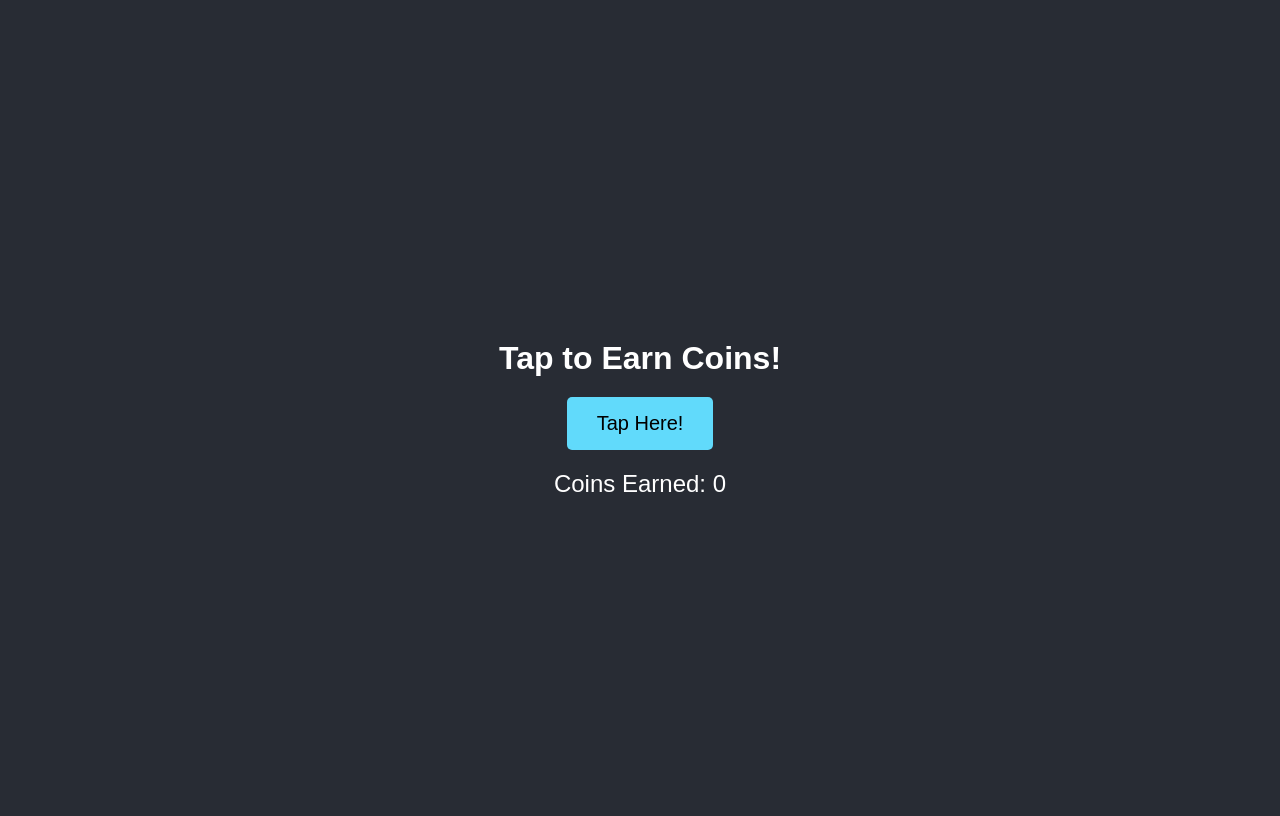
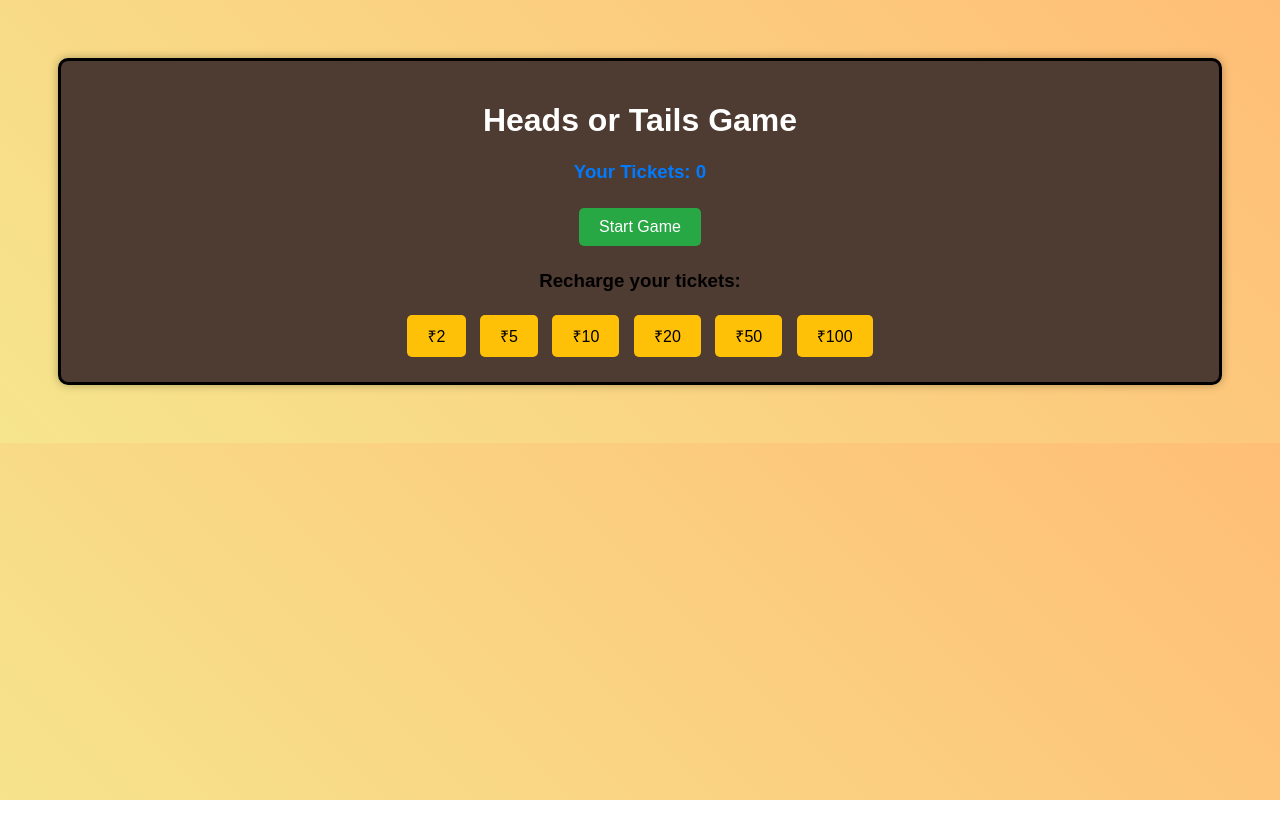
Before and after one commit to Arvindjaisal/mrjaisal, a plain HTML site: page index.html in a window 1280 px wide. Drawn offline with Linux system fonts and the light colour scheme.

Commit message:
Update index.html
head or tail

```diff
--- a/index.html
+++ b/index.html
@@ -3,50 +3,149 @@
 <head>
     <meta charset="UTF-8">
     <meta name="viewport" content="width=device-width, initial-scale=1.0">
-    <title>Tap to Earn Coins</title>
+    <title>Heads or Tails Game</title>
     <style>
         body {
             font-family: Arial, sans-serif;
-            display: flex;
-            flex-direction: column;
-            align-items: center;
-            justify-content: center;
-            height: 100vh;
-            background-color: #282c34;
+            background: linear-gradient(45deg, #f6e58d, #ffbe76); /* Celebration-like background */
+            text-align: center;
+            padding: 50px;
+        }
+        .container {
+            background: #4e3b31; /* Dark brown color */
+            padding: 20px;
+            border-radius: 10px;
+            box-shadow: 0 0 10px rgba(0,0,0,0.3);
+            border: 3px solid black; /* Black border */
+        }
+        h1 {
+            color: #fff; /* White color for heading */
+        }
+        .ticket {
+            margin: 20px 0;
+            color: #007bff; /* Blue color for ticket count */
+        }
+        button {
+            padding: 10px 20px;
+            font-size: 16px;
+            margin: 5px;
+            cursor: pointer;
+            border: none;
+            border-radius: 5px;
+            transition: background-color 0.3s ease;
+        }
+        .start-btn {
+            background-color: #28a745; /* Green */
             color: white;
         }
-        h1 {
-            margin-bottom: 20px;
+        .start-btn:hover {
+            background-color: #218838; /* Darker green on hover */
         }
-        button {
-            padding: 15px 30px;
-            font-size: 20px;
-            background-color: #61dafb;
-            border: none;
+        .recharge-btn {
+            background-color: #ffc107; /* Dark Yellow */
+            color: black;
+        }
+        .recharge-btn:hover {
+            background-color: #e0a800; /* Darker yellow on hover */
+        }
+        #coinImage {
+            width: 100px;
+            height: 100px;
+            display: none; /* Initially hidden */
+            transition: transform 3s ease-in-out;
+        }
+        .spinning {
+            animation: spin 3s forwards;
+        }
+        @keyframes spin {
+            from {
+                transform: rotate(0deg);
+            }
+            to {
+                transform: rotate(360deg);
+            }
+        }
+        .payment-options {
+            display: none; /* Initially hidden */
+            margin-top: 20px;
+            background-color: white; /* White background for payment options */
+            padding: 20px;
             border-radius: 5px;
-            cursor: pointer;
+            box-shadow: 0 0 10px rgba(0,0,0,0.2);
         }
-        button:hover {
-            background-color: #21a1f1;
+        .payment-options button {
+            background-color: #007bff; /* Blue for payment buttons */
+            color: white;
         }
-        .coins {
-            margin-top: 20px;
-            font-size: 24px;
+        .payment-options button:hover {
+            background-color: #0056b3; /* Darker blue on hover */
         }
     </style>
 </head>
 <body>
-    <h1>Tap to Earn Coins!</h1>
-    <button id="earnButton">Tap Here!</button>
-    <div class="coins" id="coinCount">Coins Earned: 0</div>
+    <div class="container">
+        <h1>Heads or Tails Game</h1>
+        <div class="ticket">
+            <h3>Your Tickets: <span id="ticketCount">0</span></h3>
+        </div>
+        <img id="coinImage" src="https://upload.wikimedia.org/wikipedia/commons/6/6b/Indian_One_Rupee_Coin_2014.jpg" alt="Coin Image">
+        <button class="start-btn" onclick="startGame()">Start Game</button>
+        <div id="gameResult"></div>
+        <h3>Recharge your tickets:</h3>
+        <button class="recharge-btn" onclick="showPaymentOptions(2)">₹2</button>
+        <button class="recharge-btn" onclick="showPaymentOptions(5)">₹5</button>
+        <button class="recharge-btn" onclick="showPaymentOptions(10)">₹10</button>
+        <button class="recharge-btn" onclick="showPaymentOptions(20)">₹20</button>
+        <button class="recharge-btn" onclick="showPaymentOptions(50)">₹50</button>
+        <button class="recharge-btn" onclick="showPaymentOptions(100)">₹100</button>
+
+        <div class="payment-options" id="paymentOptions">
+            <h3>Make Payment:</h3>
+            <p>Pay to: <strong>8573074117</strong></p>
+            <p>Click to pay via:</p>
+            <button onclick="window.open('https://pay.google.com/');">Google Pay</button>
+            <button onclick="window.open('https://www.phonepe.com/');">PhonePe</button>
+            <p id="paymentStatus"></p>
+            <button onclick="confirmPayment()">Confirm Payment</button>
+        </div>
+    </div>
 
     <script>
-        let coins = 0;
+        let ticketCount = 0;
+        let currentAmount = 0; // Store the amount to be paid
 
-        document.getElementById('earnButton').onclick = function() {
-            coins += 1; // Increment coins by 1
-            document.getElementById('coinCount').innerText = "Coins Earned: " + coins;
-        };
+        function showPaymentOptions(amount) {
+            currentAmount = amount; // Set the current amount to be paid
+            alert('Please complete your payment of ₹' + amount + ' to number 8573074117. You will receive ' + amount + ' tickets.');
+            document.getElementById('paymentOptions').style.display = 'block'; // Show payment options
+            document.getElementById('paymentStatus').innerText = ''; // Clear previous payment status
+        }
+
+        function confirmPayment() {
+            // Here we can simulate a successful payment
+            ticketCount += currentAmount; // Add tickets after confirmation
+            document.getElementById('ticketCount').innerText = ticketCount;
+            document.getElementById('paymentOptions').style.display = 'none'; // Hide payment options
+            alert('Payment confirmed! You have received ' + currentAmount + ' tickets.');
+        }
+
+        function startGame() {
+            if (ticketCount > 0) {
+                const coinImage = document.getElementById('coinImage');
+                coinImage.classList.add('spinning'); // Add spinning class
+                document.getElementById('gameResult').innerText = ''; // Clear previous result
+
+                setTimeout(() => {
+                    const result = Math.random() < 0.5 ? 'Heads' : 'Tails';
+                    document.getElementById('gameResult').innerText = 'Result: ' + result;
+                    ticketCount -= 1; // Deduct 1 ticket for playing
+                    document.getElementById('ticketCount').innerText = ticketCount;
+                    coinImage.classList.remove('spinning'); // Remove spinning class
+                }, 3000); // 3 seconds delay for the coin toss
+            } else {
+                alert('Please recharge to play the game!');
+            }
+        }
     </script>
 </body>
 </html>
```
